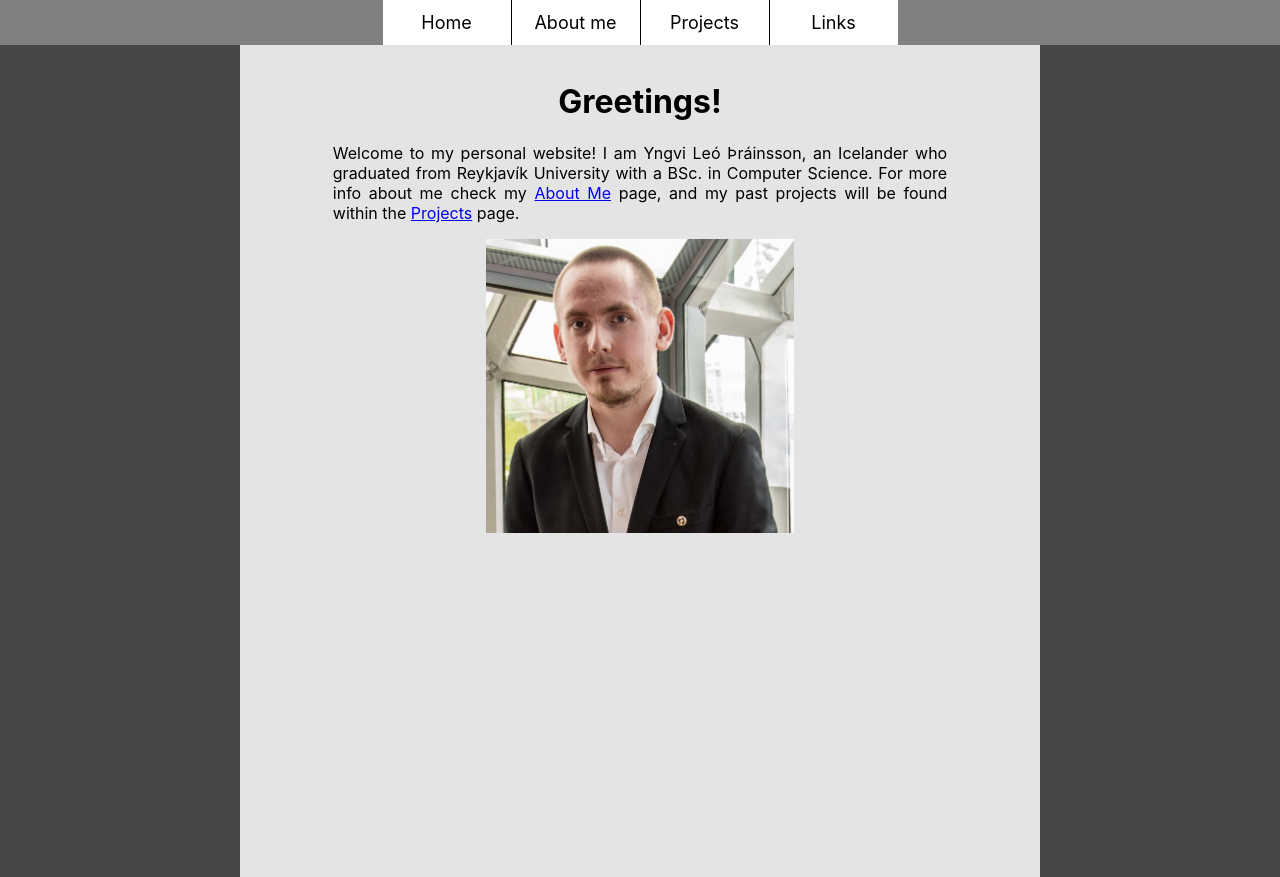
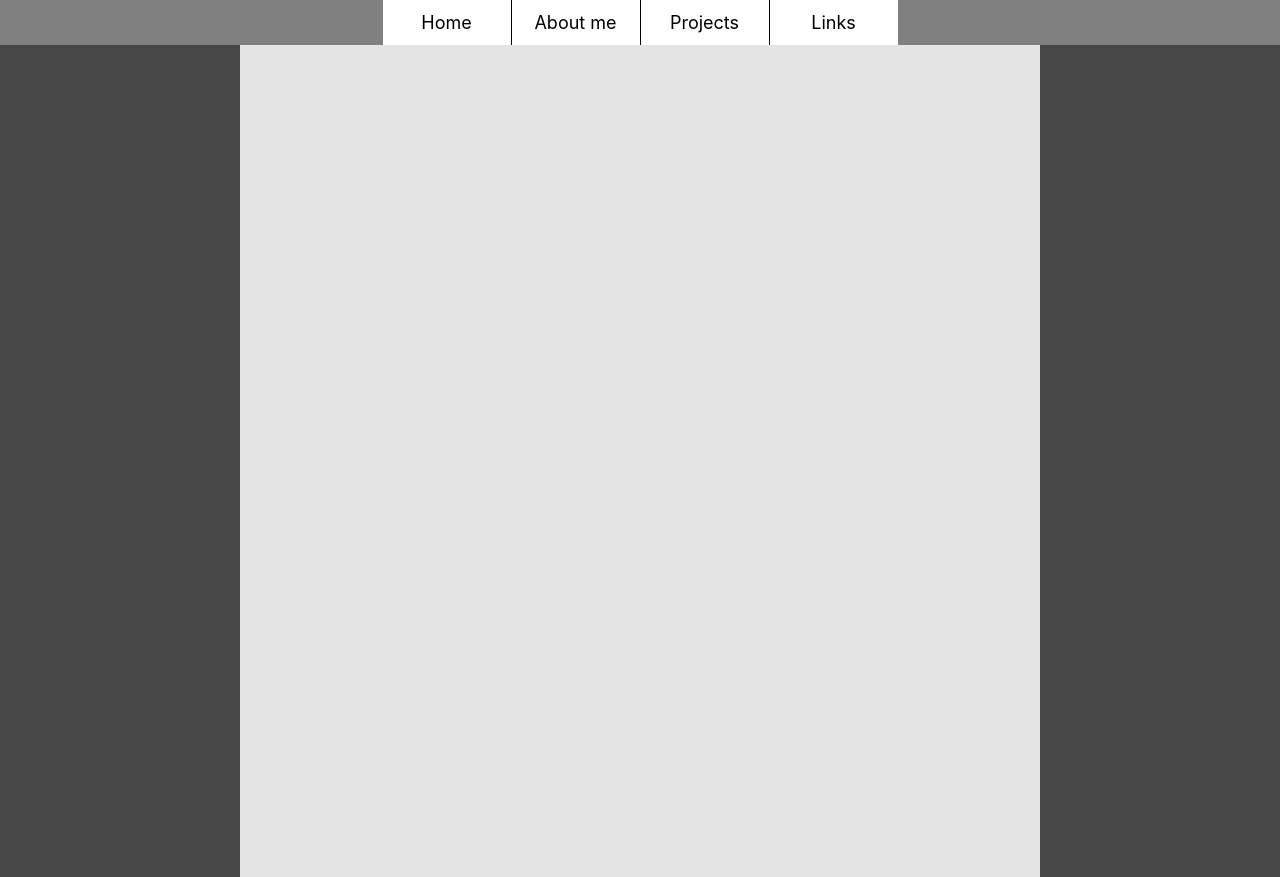
Before and after one commit to DonNinja/ylth, a React (Create React App) app: page / in a window 1280 px wide. Built offline with nearby package versions, Linux system fonts and the light colour scheme.

Commit message:
Changed to ylth paths

```diff
--- a/src/App.tsx
+++ b/src/App.tsx
@@ -15,10 +15,10 @@ function App() {
                 <Header />
                 <div className='container'>
                     <Routes>
-                        <Route path='/' element={<Landing />} />
-                        <Route path='/projects' element={<Projects />} />
-                        <Route path='/about' element={<About />} />
-                        <Route path='/links' element={<Links />} />
+                        <Route path='/ylth/' element={<Landing />} />
+                        <Route path='/ylth/projects' element={<Projects />} />
+                        <Route path='/ylth/about' element={<About />} />
+                        <Route path='/ylth/links' element={<Links />} />
                     </Routes>
                 </div>
             </Router>
--- a/src/components/header.tsx
+++ b/src/components/header.tsx
@@ -5,10 +5,10 @@ const Header = () => {
     return (
         <>
             <div id="header">
-                <Link to="/" className="navLink">Home</Link>
-                <Link to="/about" className="navLink">About me</Link>
-                <Link to="/projects" className="navLink">Projects</Link>
-                <Link to="/links" className="navLink">Links</Link>
+                <Link to="/ylth/" className="navLink">Home</Link>
+                <Link to="/ylth/about" className="navLink">About me</Link>
+                <Link to="/ylth/projects" className="navLink">Projects</Link>
+                <Link to="/ylth/links" className="navLink">Links</Link>
             </div>
 
         </>
```
